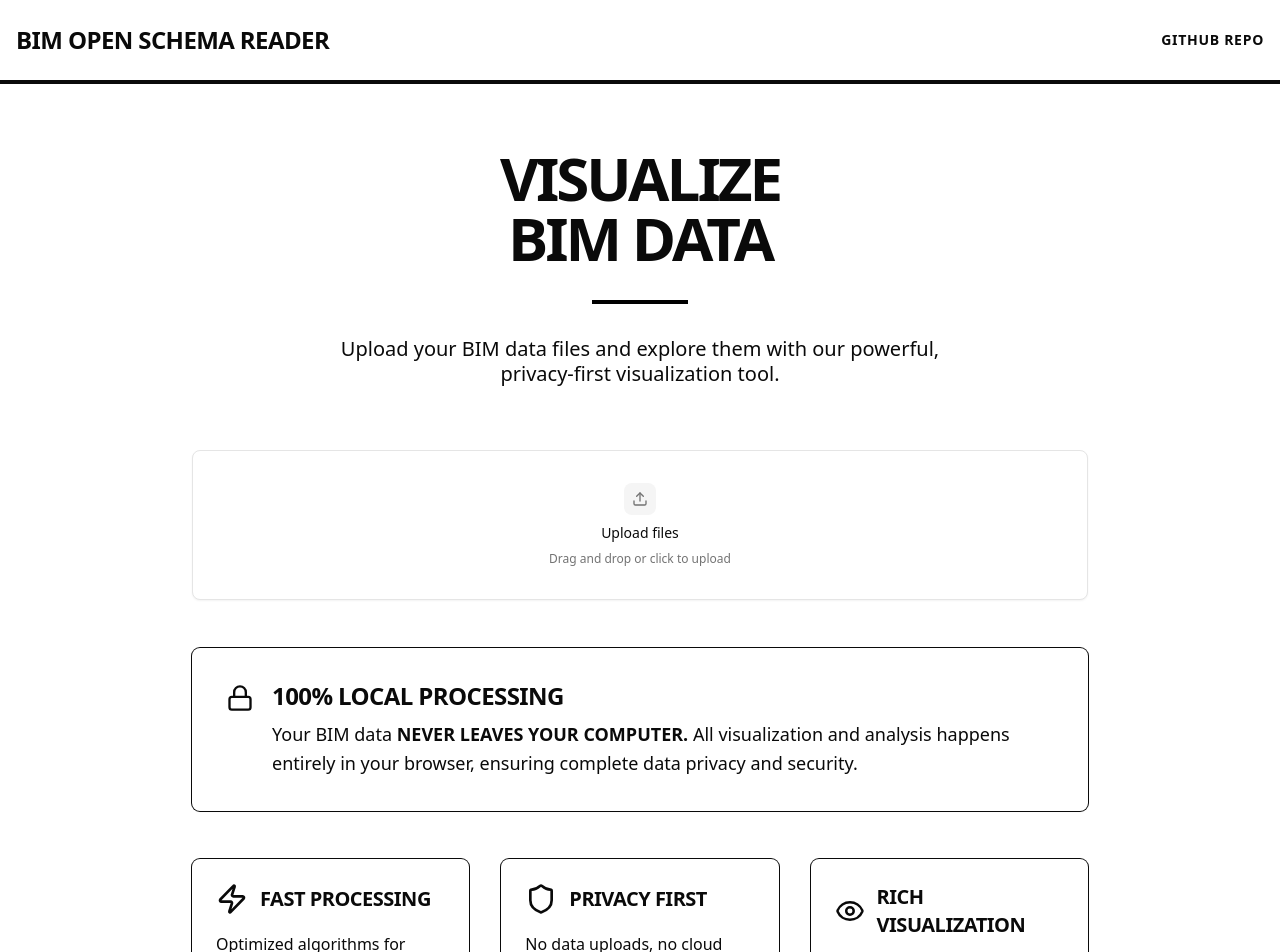
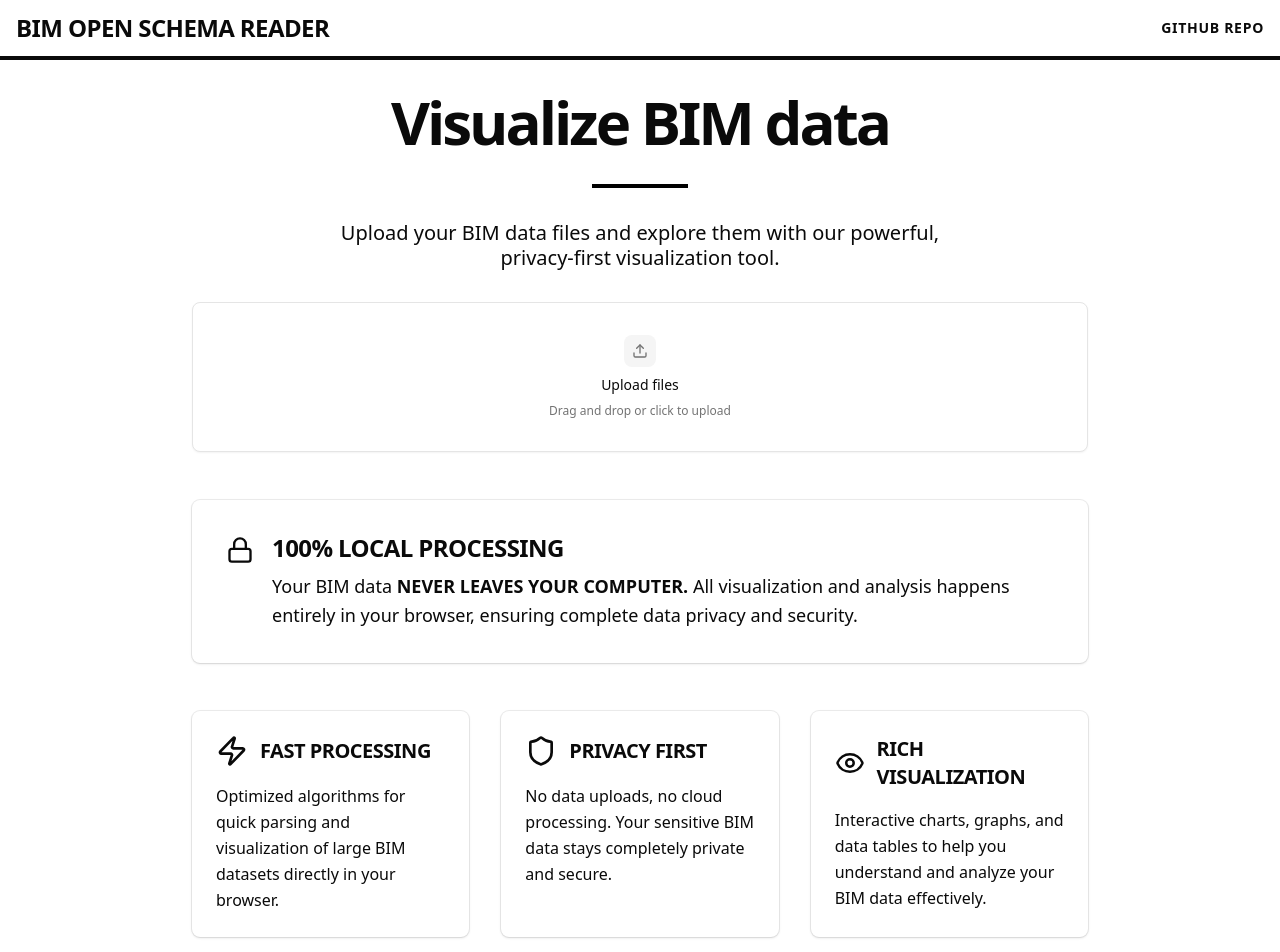
Before and after one commit to tsoumdoa/bim-open-schema-reader, a Next.js app: page / in a window 1280 px wide. Shown: the top 952 px of the page. Built offline with nearby package versions, Linux system fonts and the light colour scheme.

Commit message:
initial commit

```diff
--- a/src/app/components/header.tsx
+++ b/src/app/components/header.tsx
@@ -1,13 +1,18 @@
 export default function Header() {
   return (
-		<header className="border-b-4 border-foreground bg-background">
-			<div className="container mx-auto px-4 py-6">
+    <header className="border-foreground bg-background border-b-4">
+      <div className="container mx-auto px-4 py-3">
         <div className="flex items-center justify-between">
           <div className="flex items-center space-x-3">
-						<h1 className="text-2xl font-black uppercase tracking-tight">BIM Open Schema Reader</h1>
+            <h1 className="text-2xl font-black tracking-tight uppercase">
+              BIM Open Schema Reader
+            </h1>
           </div>
-					<nav className="hidden md:flex items-center space-x-8">
-						<a href="#features" className="text-sm font-bold uppercase tracking-wider hover:">
+          <nav className="hidden items-center space-x-8 md:flex">
+            <a
+              href="#features"
+              className="hover: text-sm font-bold tracking-wider uppercase"
+            >
               GitHub Repo
             </a>
           </nav>
--- a/src/app/components/initial-display.tsx
+++ b/src/app/components/initial-display.tsx
@@ -9,7 +9,7 @@ import { Shield, Zap, Eye, Lock } from "lucide-react";
 function FeatureGrid() {
   return (
     <div className="grid gap-8 md:grid-cols-3" id="features">
-      <div className="bg-background border-foreground rounded-md p-6 ring">
+      <div className="bg-background ring-ring/20 rounded-md p-6 shadow-sm ring">
         <div className="flex items-center space-x-3 pb-4">
           <Zap className="h-8 w-8" />
           <h3 className="text-xl font-black tracking-tight uppercase">
@@ -22,7 +22,7 @@ function FeatureGrid() {
         </p>
       </div>
 
-      <div className="bg-background border-foreground rounded-md p-6 ring">
+      <div className="bg-background ring-ring/20 rounded-md p-6 shadow-sm ring">
         <div className="flex items-center space-x-3 pb-4">
           <Shield className="h-8 w-8" />
           <h3 className="text-xl font-black tracking-tight uppercase">
@@ -35,7 +35,7 @@ function FeatureGrid() {
         </p>
       </div>
 
-      <div className="bg-background border-foreground rounded-md p-6 ring">
+      <div className="bg-background ring-ring/20 rounded-md p-6 shadow-sm ring">
         <div className="mb-4 flex items-center space-x-3">
           <Eye className="h-8 w-8" />
           <h3 className="text-xl font-black tracking-tight uppercase">
@@ -53,7 +53,7 @@ function FeatureGrid() {
 
 function FeatureWhole() {
   return (
-    <div className="bg-background border-ring rounded-md p-8 shadow-xs ring">
+    <div className="bg-background ring-ring/20 rounded-md p-8 shadow-sm ring">
       <div className="flex items-start space-x-4">
         <Lock className="h-8 w-8 flex-shrink-0 pt-1" />
         <div>
@@ -80,11 +80,9 @@ export default function InitialDisplay() {
 
   return (
     <div className="mx-auto max-w-4xl">
-      <div className="space-y-8 pb-16 text-center">
-        <h2 className="text-6xl leading-none font-black tracking-tighter uppercase">
-          VISUALIZE
-          <br />
-          <span className="">BIM DATA</span>
+      <div className="space-y-8 pb-8 text-center">
+        <h2 className="tracking text-6xl leading-none font-black tracking-tighter">
+          Visualize BIM data
         </h2>
         <div className="mx-auto h-1 w-24 bg-black"></div>
         <p className="mx-auto max-w-2xl text-xl leading-tight font-medium">
@@ -99,7 +97,7 @@ export default function InitialDisplay() {
           onDrop={handleDrop}
           onError={console.error}
           src={files}
-          className="accent-red-50"
+          className=""
         >
           <DropzoneEmptyState />
           <DropzoneContent />
--- a/src/app/page.tsx
+++ b/src/app/page.tsx
@@ -1,21 +1,16 @@
-
-"use client"
+"use client";
 
 import Header from "./components/header";
 import InitialDisplay from "./components/initial-display";
 
-
 export default function Home() {
-
-
   return (
-		<div className="min-h-screen bg-background">
+    <div className="bg-background min-h-screen">
       <Header />
 
-			<main className="container mx-auto px-4 py-16">
+      <main className="container mx-auto px-4 py-8">
         <InitialDisplay />
       </main>
-
     </div>
-	)
+  );
 }
```
Lines whose indentation alone changed are shown as unchanged.
